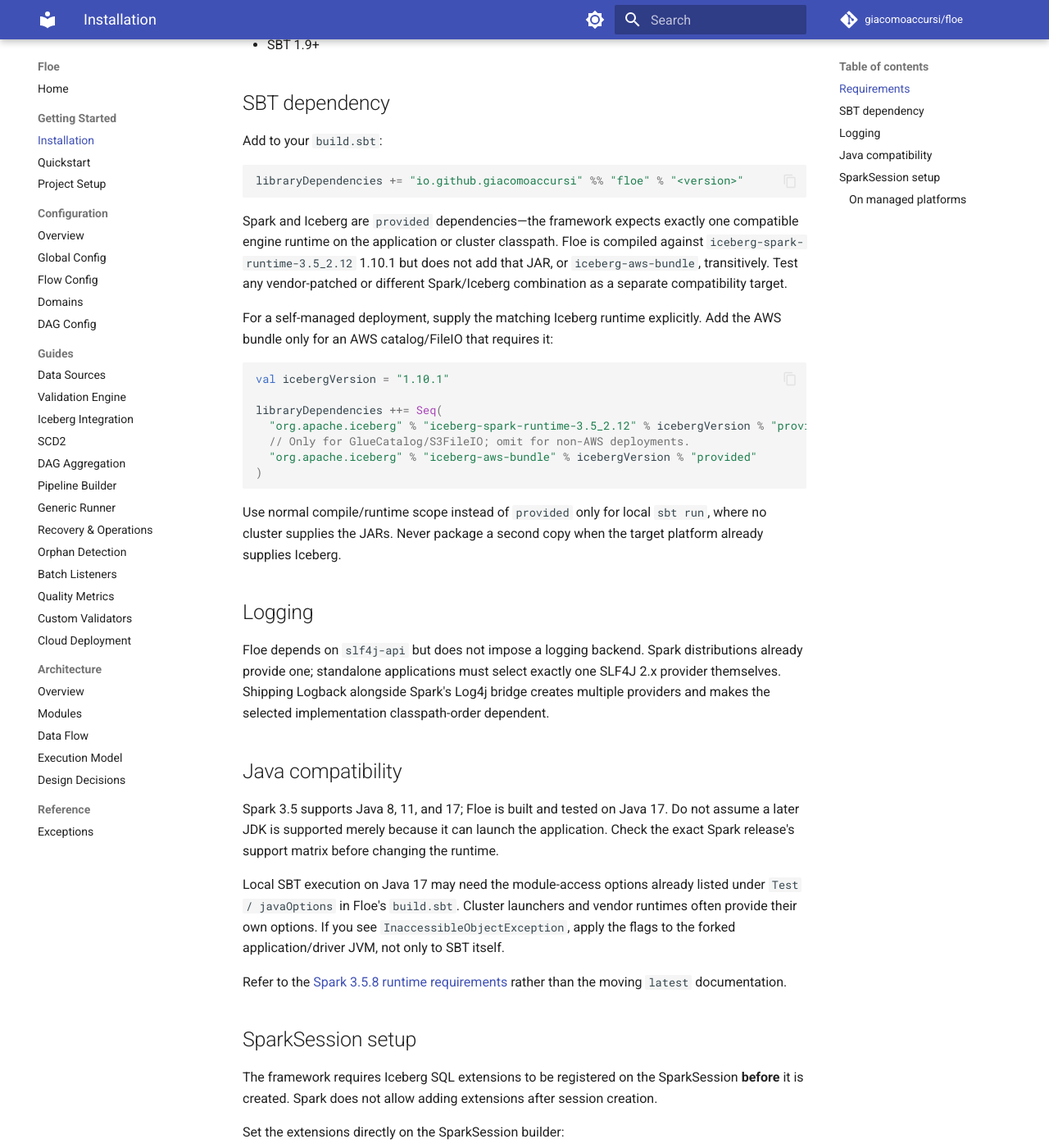
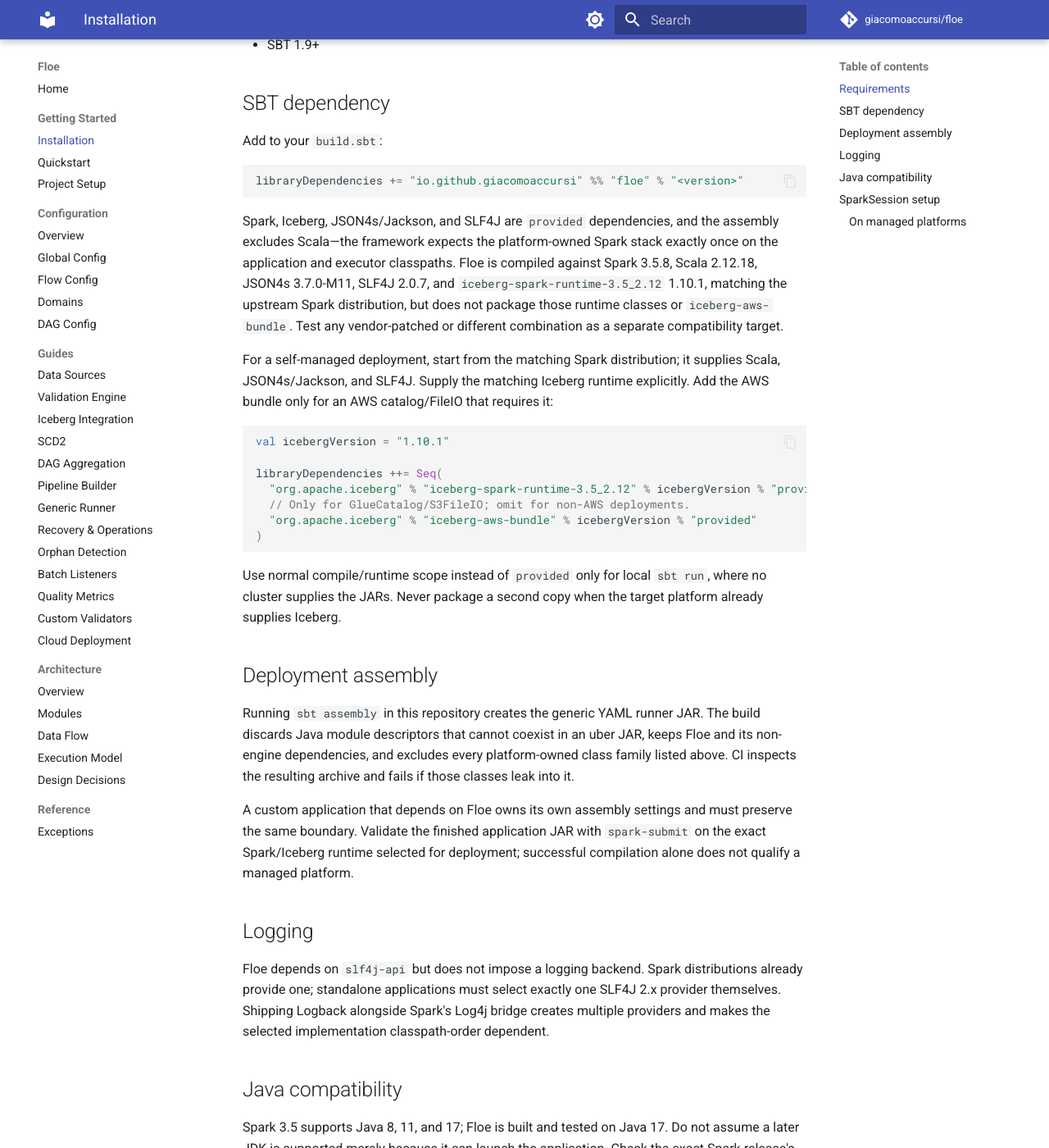
Before and after one commit to giacomoaccursi/Floe, an MkDocs documentation site: the page built from site-docs/getting-started/installation.md, in a window 1280 px wide and 1400 px high, scrolled down 289 px. Shown: the whole window at 82% size. Built offline with MkDocs 1.6.1 and Material for MkDocs 9.7.7, drawn with Linux system fonts in a browser that asks for light colours; comment, search, counter and statistics services are not loaded.

Commit message:
docs: define deployable assembly boundary

````diff
--- a/site-docs/getting-started/installation.md
+++ b/site-docs/getting-started/installation.md
@@ -15,9 +15,9 @@
 libraryDependencies += "io.github.giacomoaccursi" %% "floe" % "<version>"
 ```
 
-Spark and Iceberg are `provided` dependencies—the framework expects exactly one compatible engine runtime on the application or cluster classpath. Floe is compiled against `iceberg-spark-runtime-3.5_2.12` 1.10.1 but does not add that JAR, or `iceberg-aws-bundle`, transitively. Test any vendor-patched or different Spark/Iceberg combination as a separate compatibility target.
+Spark, Iceberg, JSON4s/Jackson, and SLF4J are `provided` dependencies, and the assembly excludes Scala—the framework expects the platform-owned Spark stack exactly once on the application and executor classpaths. Floe is compiled against Spark 3.5.8, Scala 2.12.18, JSON4s 3.7.0-M11, SLF4J 2.0.7, and `iceberg-spark-runtime-3.5_2.12` 1.10.1, matching the upstream Spark distribution, but does not package those runtime classes or `iceberg-aws-bundle`. Test any vendor-patched or different combination as a separate compatibility target.
 
-For a self-managed deployment, supply the matching Iceberg runtime explicitly. Add the AWS bundle only for an AWS catalog/FileIO that requires it:
+For a self-managed deployment, start from the matching Spark distribution; it supplies Scala, JSON4s/Jackson, and SLF4J. Supply the matching Iceberg runtime explicitly. Add the AWS bundle only for an AWS catalog/FileIO that requires it:
 
 ```scala
 val icebergVersion = "1.10.1"
@@ -30,6 +30,12 @@
 ```
 
 Use normal compile/runtime scope instead of `provided` only for local `sbt run`, where no cluster supplies the JARs. Never package a second copy when the target platform already supplies Iceberg.
+
+## Deployment assembly
+
+Running `sbt assembly` in this repository creates the generic YAML runner JAR. The build discards Java module descriptors that cannot coexist in an uber JAR, keeps Floe and its non-engine dependencies, and excludes every platform-owned class family listed above. CI inspects the resulting archive and fails if those classes leak into it.
+
+A custom application that depends on Floe owns its own assembly settings and must preserve the same boundary. Validate the finished application JAR with `spark-submit` on the exact Spark/Iceberg runtime selected for deployment; successful compilation alone does not qualify a managed platform.
 
 ## Logging
 
````
Also changed, not shown: README.md (+1 -1 lines).
